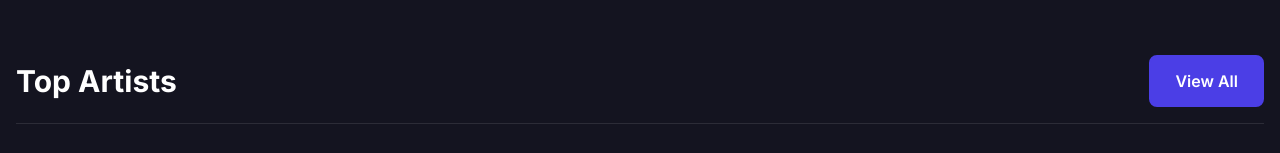
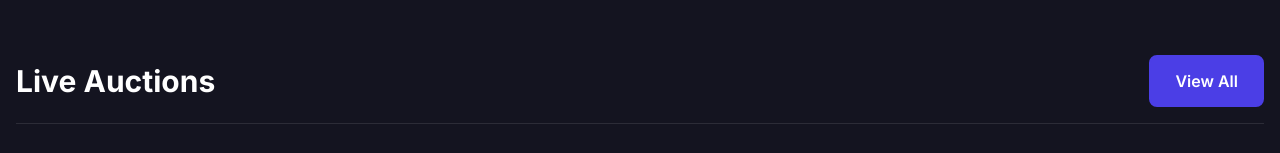
Before and after one commit to tushar-454/nft-web3-platforms-react, a React (Vite) app: page / in a window 1280 px wide. Shown: the part 951-1104 px from the top of the page. Built offline with nearby package versions, Linux system fonts and the light colour scheme.

Commit message:
text spealing was wrong

```diff
--- a/src/Components/LiveAuctions/Auctions.jsx
+++ b/src/Components/LiveAuctions/Auctions.jsx
@@ -11,7 +11,7 @@ const Auctions = () => {
   }, []);
   return (
     <div>
-      <SectionHead title='Top Artists' button='View All' />
+      <SectionHead title='Live Auctions' button='View All' />
       <div className='grid gap-4 grid-cols-1 md:grid-cols-2 lg:grid-cols-3 xl:grid-cols-4 py-10'>
         {auctions.map((auction, index) => (
           <Auction key={index} auction={auction} />
```
